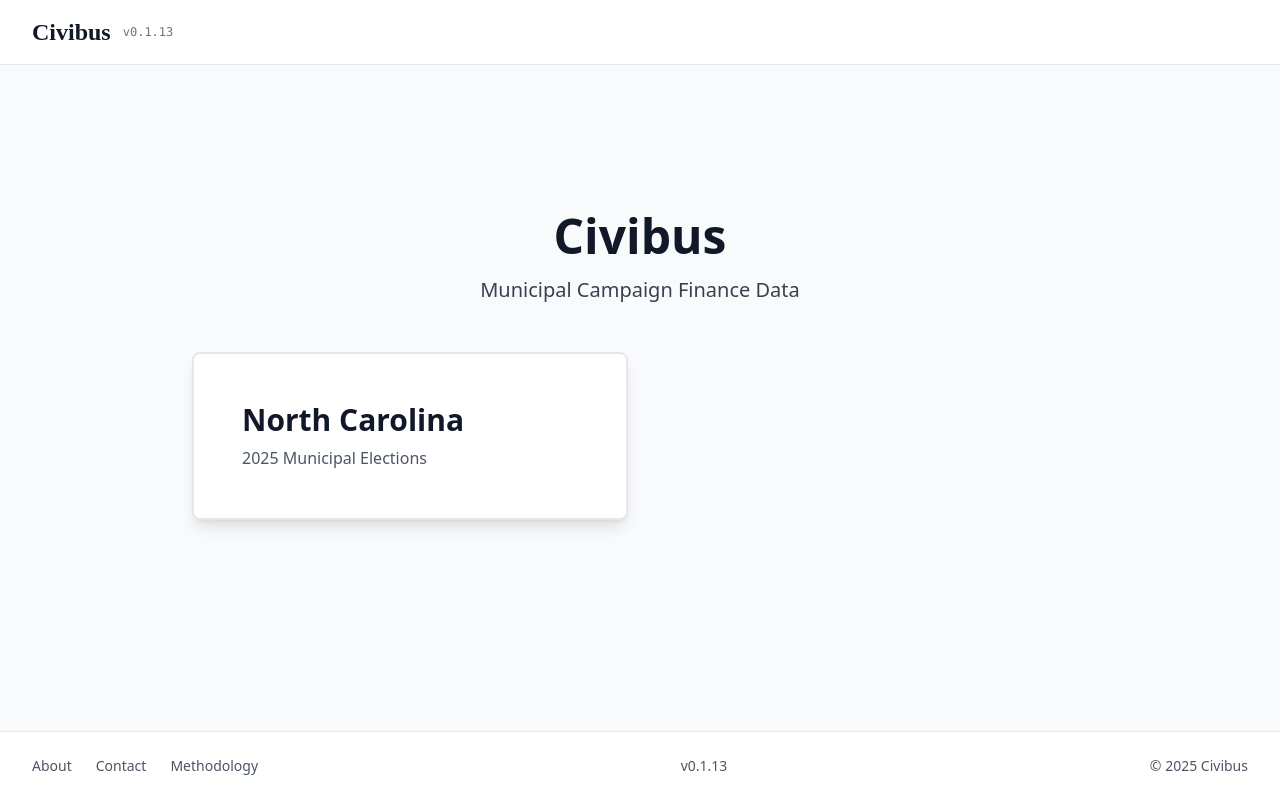
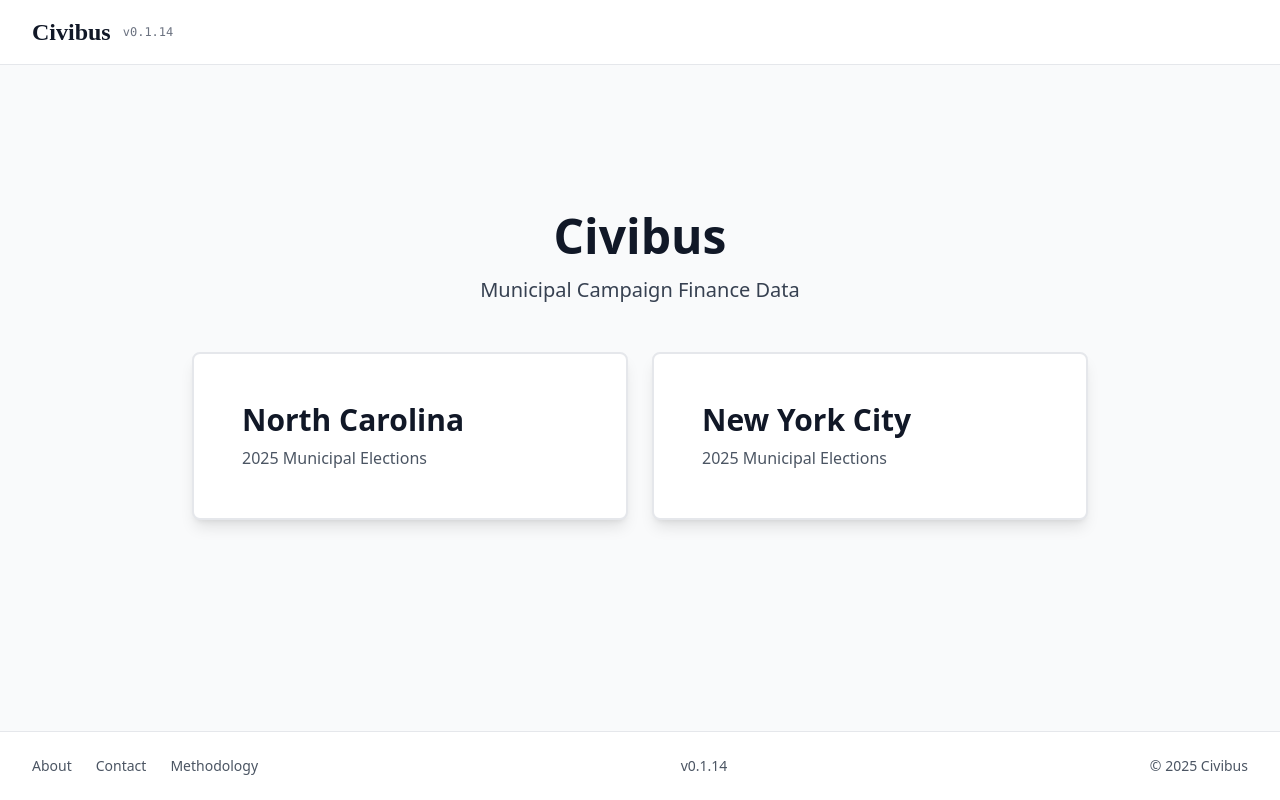
Before and after one commit to stuartcrobinson/civibusui, a React (Create React App) app: page / in a window 1280 px wide. Built offline with nearby package versions, Linux system fonts and the light colour scheme.

Commit message:
v0.1.14: pushing latest nyc changes

```diff
--- a/package.json
+++ b/package.json
@@ -1,6 +1,6 @@
 {
   "name": "civibusui",
-  "version": "0.1.13",
+  "version": "0.1.14",
   "private": true,
   "dependencies": {
     "@testing-library/dom": "^10.4.1",
--- a/src/components/StateSelectionPage.js
+++ b/src/components/StateSelectionPage.js
@@ -3,8 +3,8 @@ import { Link } from 'react-router-dom';
 import Header from './Header';
 import Footer from './Footer';
 //
-const SHOW_NYC = false; // Toggle this to show/hide NYC button
-// const SHOW_NYC = true; // Toggle this to show/hide NYC button
+// const SHOW_NYC = false; // Toggle this to show/hide NYC button
+const SHOW_NYC = true; // Toggle this to show/hide NYC button
 
 function StateSelectionPage() {
   return (
```
